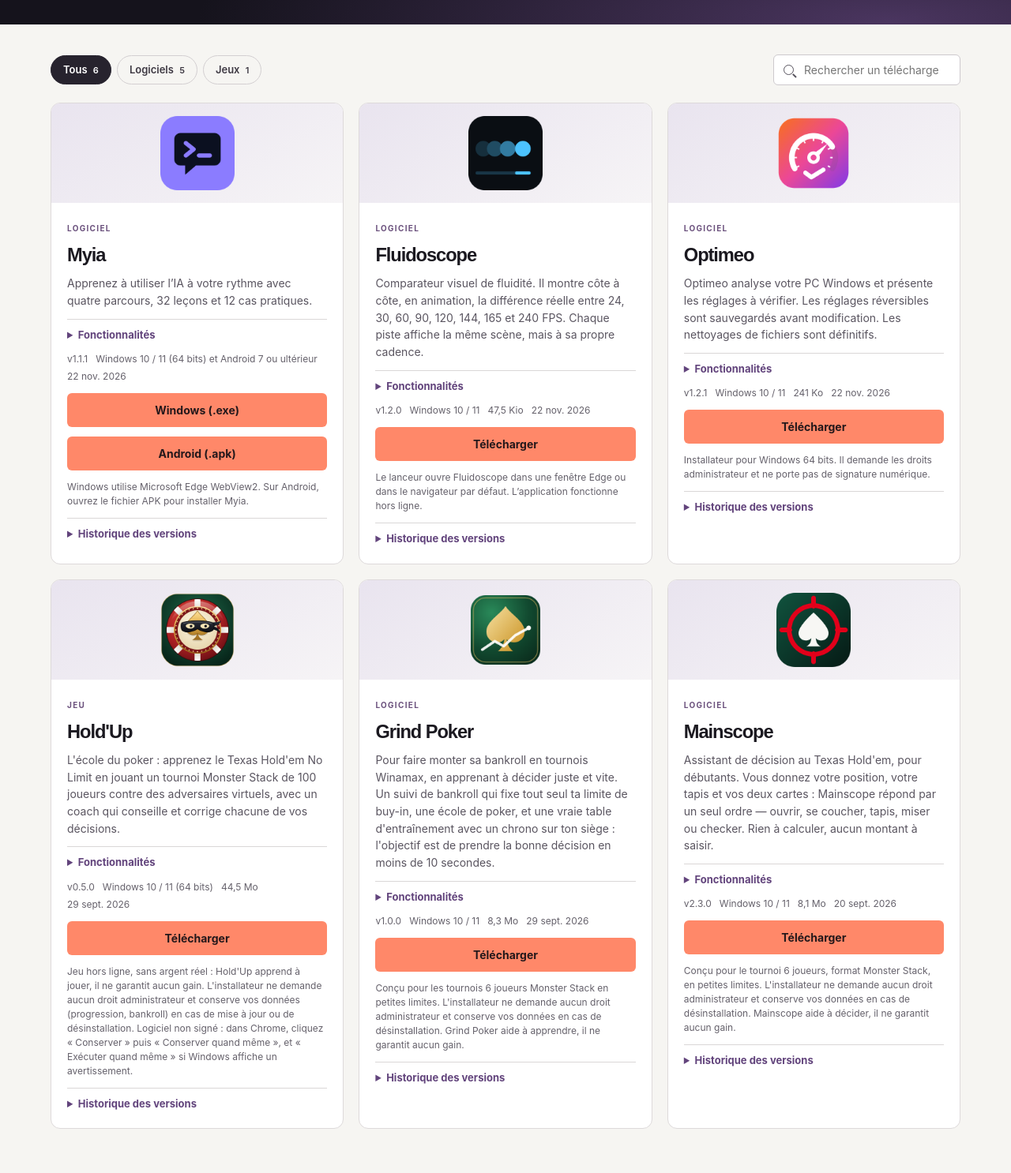
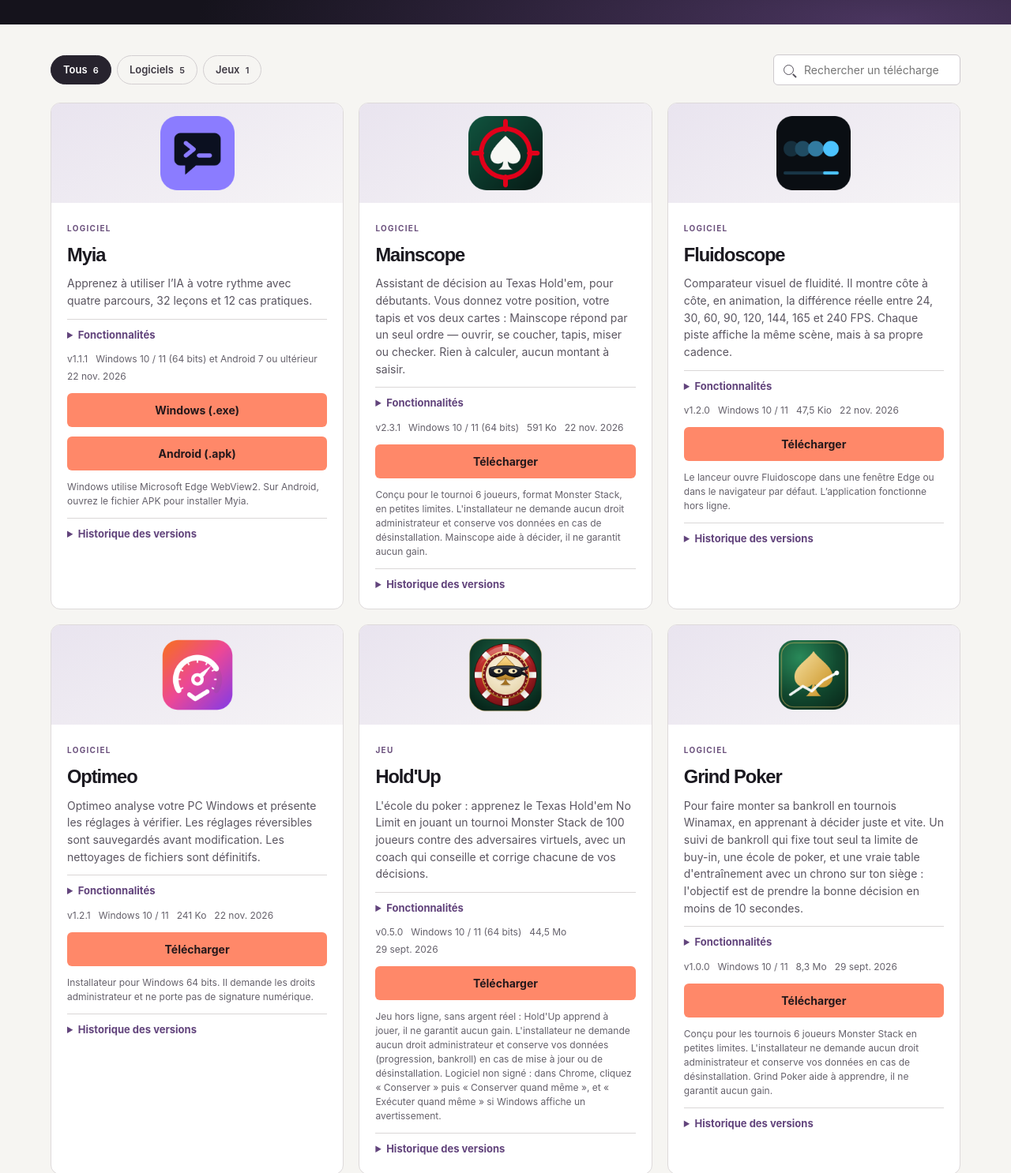
Before and after one commit to atelier-oteka/atelier-oteka.github.io, a plain HTML site: page telechargements.html in a window 1280 px wide. Shown: the part 280-1766 px from the top of the page at 79% size. Drawn offline with Linux system fonts and the light colour scheme.

Commit message:
Publier Mainscope 2.3.1 pour Windows

```diff
--- a/js/creations.js
+++ b/js/creations.js
@@ -113,13 +113,18 @@ const CREATIONS = [
       "Carnet : bankroll, historique des tournois, ROI, sauvegardes restaurables",
       "Deux modes : réduit pour jouer vite, complet pour analyser juste"
     ],
-    version: "2.3.0",
-    date: "2026-09-20",
-    plateforme: "Windows 10 / 11",
-    taille: "8,1 Mo",
+    version: "2.3.1",
+    date: "2026-11-22",
+    plateforme: "Windows 10 / 11 (64 bits)",
+    taille: "591 Ko",
     image: "images/mainscope-1.0.0.png",
-    fichier: "telechargements/Mainscope-Installation-2.3.0.exe",
+    fichier: "telechargements/Mainscope-Installation-2.3.1.exe",
     historique: [
+      { version: "2.3.1", date: "2026-11-22", changements: [
+        "Le carnet est enregistré dès la saisie. En cas d’échec, un bouton permet de réessayer.",
+        "Une copie protège l’historique avant son effacement.",
+        "La mise à jour Windows conserve la bankroll, les tournois et les sauvegardes existantes."
+      ] },
       { version: "2.3.0", date: "2026-09-20", changements: [
         "Le tapis se donne au nombre exact de grosses blindes, au clavier ou d'un pas à la fois",
         "Le mode réduit garde ses trois paliers ; passer d'un mode à l'autre reporte la valeur"
```
Also changed, not shown: index.html (+1 -1 lines), 1 other file.
